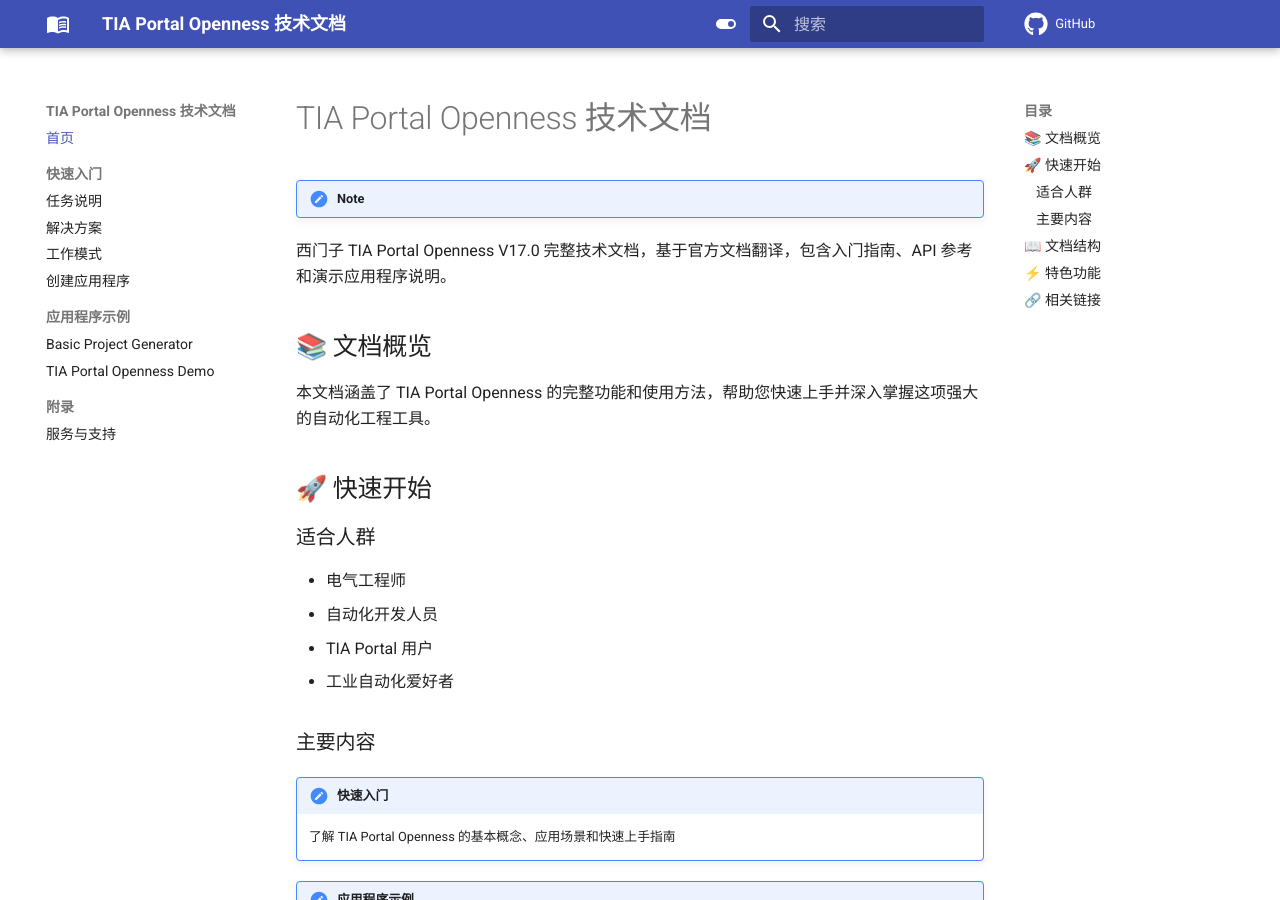
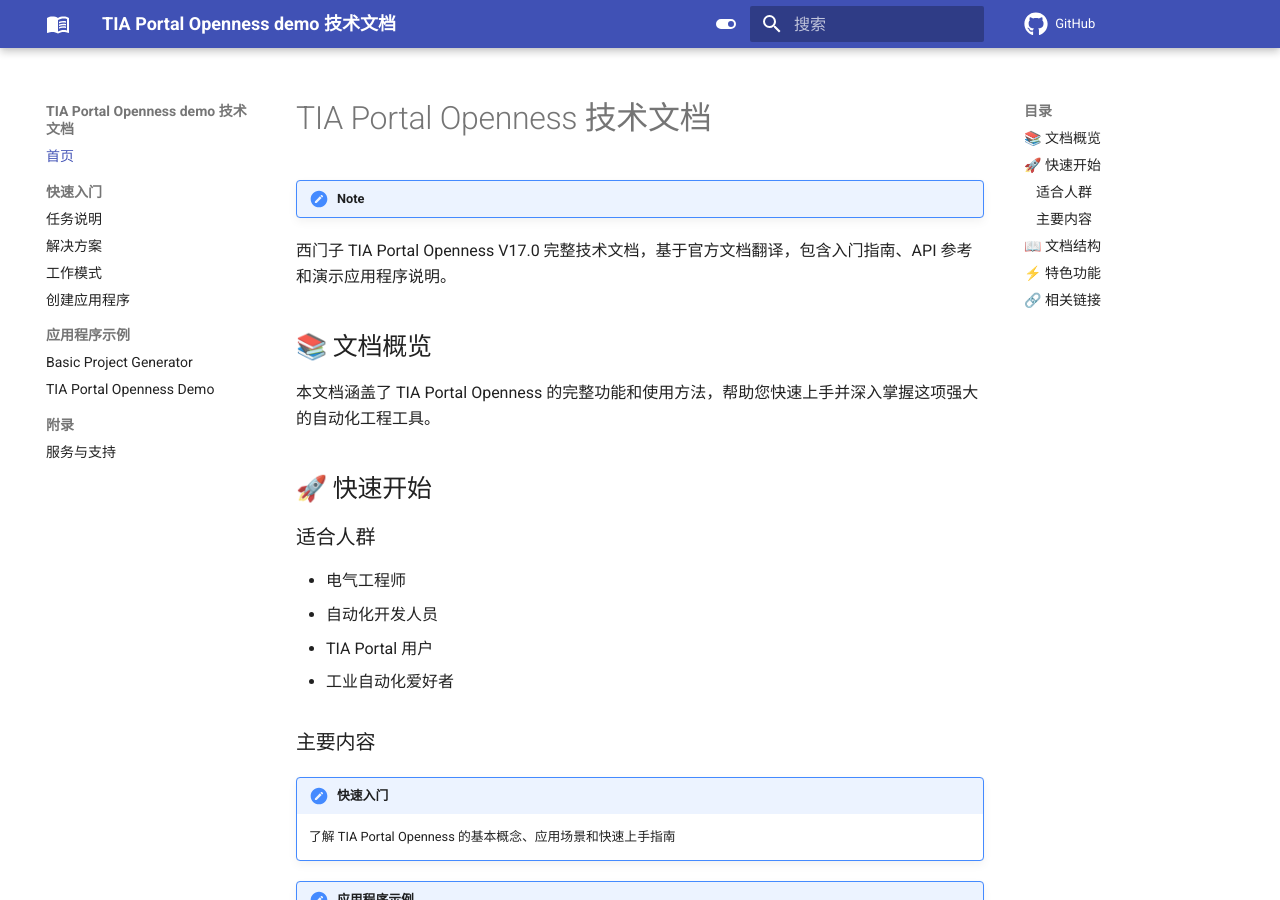
Before and after one commit to lybhb8/tia-openness-demo-docs, an MkDocs documentation site: the page built from docs/index.md, in a window 1280 px wide and 900 px high. Built offline with MkDocs 1.6.1 and Material for MkDocs 9.7.7, drawn with Linux system fonts in a browser that asks for light colours; comment, search, counter and statistics services are not loaded.

```diff
--- a/mkdocs.yml
+++ b/mkdocs.yml
@@ -1,6 +1,6 @@
-site_name: TIA Portal Openness 技术文档
-site_description: 西门子 TIA Portal Openness V17.0 完整技术文档
-site_url: https://opendatalab.github.io/tia-portal-openness-docs/
+site_name: TIA Portal Openness demo 技术文档
+site_description: 西门子 TIA Portal Openness V17.0 demo 完整技术文档
+site_url:
 repo_url: https://github.com/lybhb8/tia-openness-demo-docs
 repo_name:
 
```
